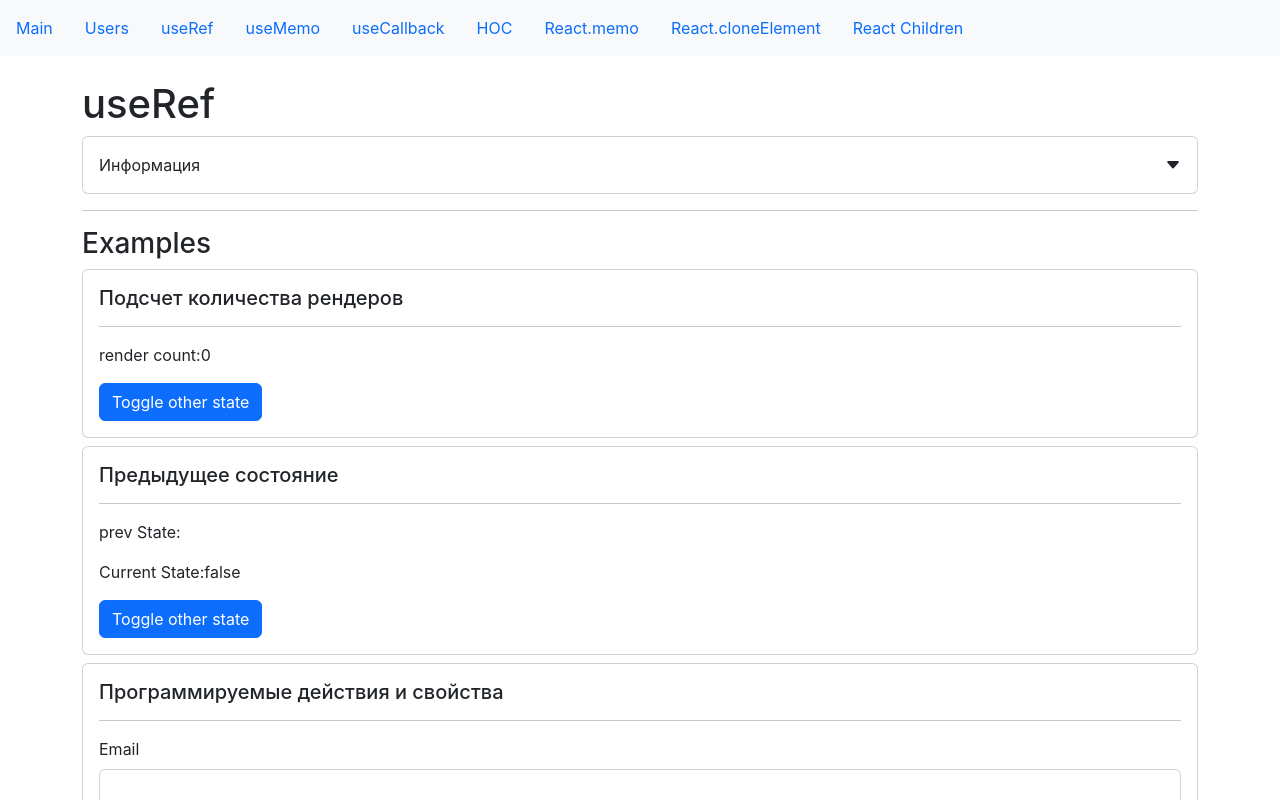
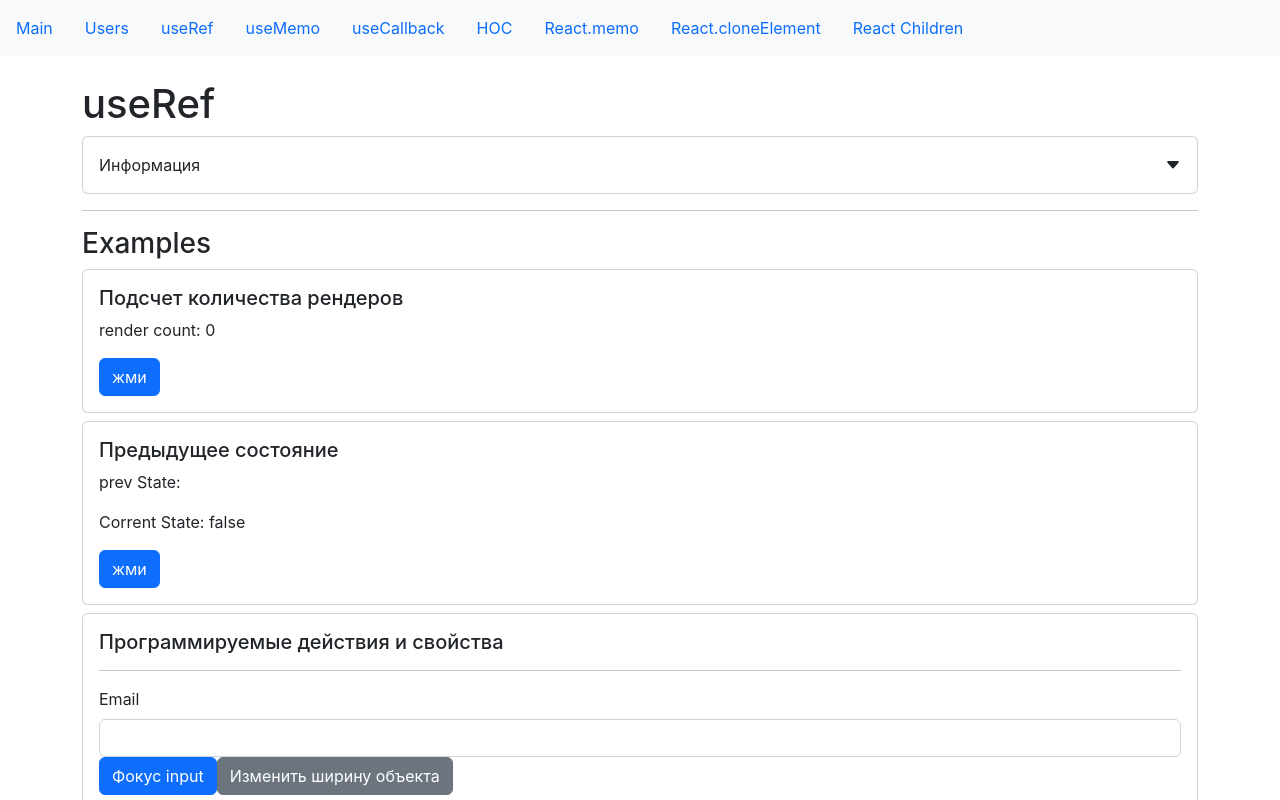
Before and after one commit to Art-San/09_12_22_project-react-hooks, a React (Create React App) app: page /useRef in a window 1280 px wide. Shown: the top 800 px of the page. Built offline with nearby package versions, Linux system fonts and the light colour scheme.

Commit message:
2. useRef()

```diff
--- a/src/app/components/examples/useRef/prevState.jsx
+++ b/src/app/components/examples/useRef/prevState.jsx
@@ -1,12 +1,14 @@
 import React, { useRef, useState, useEffect } from 'react'
 import CardWrapper from '../../common/Card'
-import Divider from '../../common/Divider'
+// import Divider from '../../common/Divider'
 import SmallTitle from '../../common/typografy/SmallTitle'
 const PrevStateExample = () => {
     const prevState = useRef('')
     const [otherState, setOtherState] = useState('false')
     const toggleOtherState = () => {
-        setOtherState((prevState) => (prevState === 'false' ? 'true' : 'false'))
+        setOtherState((prevState) =>
+            prevState === 'false' ? 'true' : 'false'
+        )
     }
     useEffect(() => {
         prevState.current = otherState
@@ -14,14 +16,31 @@ const PrevStateExample = () => {
     return (
         <CardWrapper>
             <SmallTitle>Предыдущее состояние</SmallTitle>
-            <Divider />
-            <p>prev State:{prevState.current}</p>
-            <p>Current State:{otherState}</p>
-            <button className="btn btn-primary" onClick={toggleOtherState}>
-                Toggle other state
-            </button>
+            <p>prev State: {prevState.current}</p>
+            <p>Corrent State: {otherState}</p>
+            <button className='btn btn-primary' onClick={toggleOtherState}>жми</button>
         </CardWrapper>
     )
 }
 
 export default PrevStateExample
+
+// const prevState = useRef('')
+// const [otherState, setOtherState] = useState('false')
+// const toggleOtherState = () => {
+//     setOtherState((prevState) => (prevState === 'false' ? 'true' : 'false'))
+// }
+// useEffect(() => {
+//     prevState.current = otherState
+// }, [otherState])
+// return (
+//     <CardWrapper>
+//         <SmallTitle>Предыдущее состояние</SmallTitle>
+//         <Divider />
+//         <p>prev State:{prevState.current}</p>
+//         <p>Current State:{otherState}</p>
+//         <button className="btn btn-primary" onClick={toggleOtherState}>
+//             Toggle other state
+//         </button>
+//     </CardWrapper>
+// )
--- a/src/app/components/examples/useRef/renderCount.jsx
+++ b/src/app/components/examples/useRef/renderCount.jsx
@@ -1,6 +1,6 @@
 import React, { useRef, useState, useEffect } from 'react'
 import CardWrapper from '../../common/Card'
-import Divider from '../../common/Divider'
+// import Divider from '../../common/Divider'
 import SmallTitle from '../../common/typografy/SmallTitle'
 const RenderCountExample = () => {
     const renderCount = useRef(0)
@@ -14,13 +14,31 @@ const RenderCountExample = () => {
     return (
         <CardWrapper>
             <SmallTitle>Подсчет количества рендеров</SmallTitle>
-            <Divider />
-            <p>render count:{renderCount.current}</p>
-            <button className="btn btn-primary" onClick={toggleOtherState}>
-                Toggle other state
-            </button>
+            <p>render count: {renderCount.current}</p>
+            <button className='btn btn-primary' onClick={toggleOtherState}>жми</button>
         </CardWrapper>
     )
 }
 
 export default RenderCountExample
+
+// const RenderCountExample = () => {
+//     const renderCount = useRef(0)
+//     const [otherState, setOtherState] = useState(false)
+//     const toggleOtherState = () => {
+//         setOtherState(!otherState)
+//     }
+//     useEffect(() => {
+//         renderCount.current++
+//     })
+//     return (
+//         <CardWrapper>
+//             <SmallTitle>Подсчет количества рендеров</SmallTitle>
+//             <Divider />
+//             <p>render count:{renderCount.current}</p>
+//             <button className="btn btn-primary" onClick={toggleOtherState}>
+//                 Toggle other state
+//             </button>
+//         </CardWrapper>
+//     )
+// }
```
